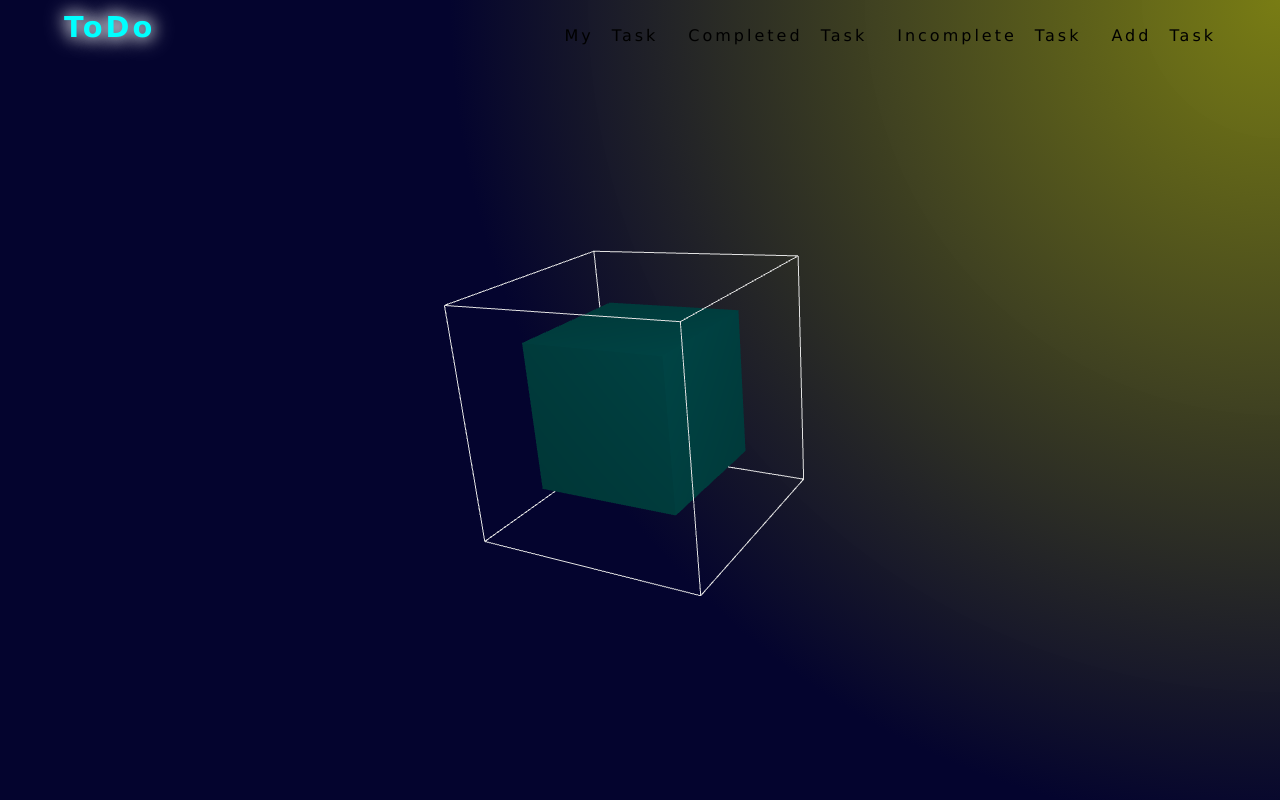
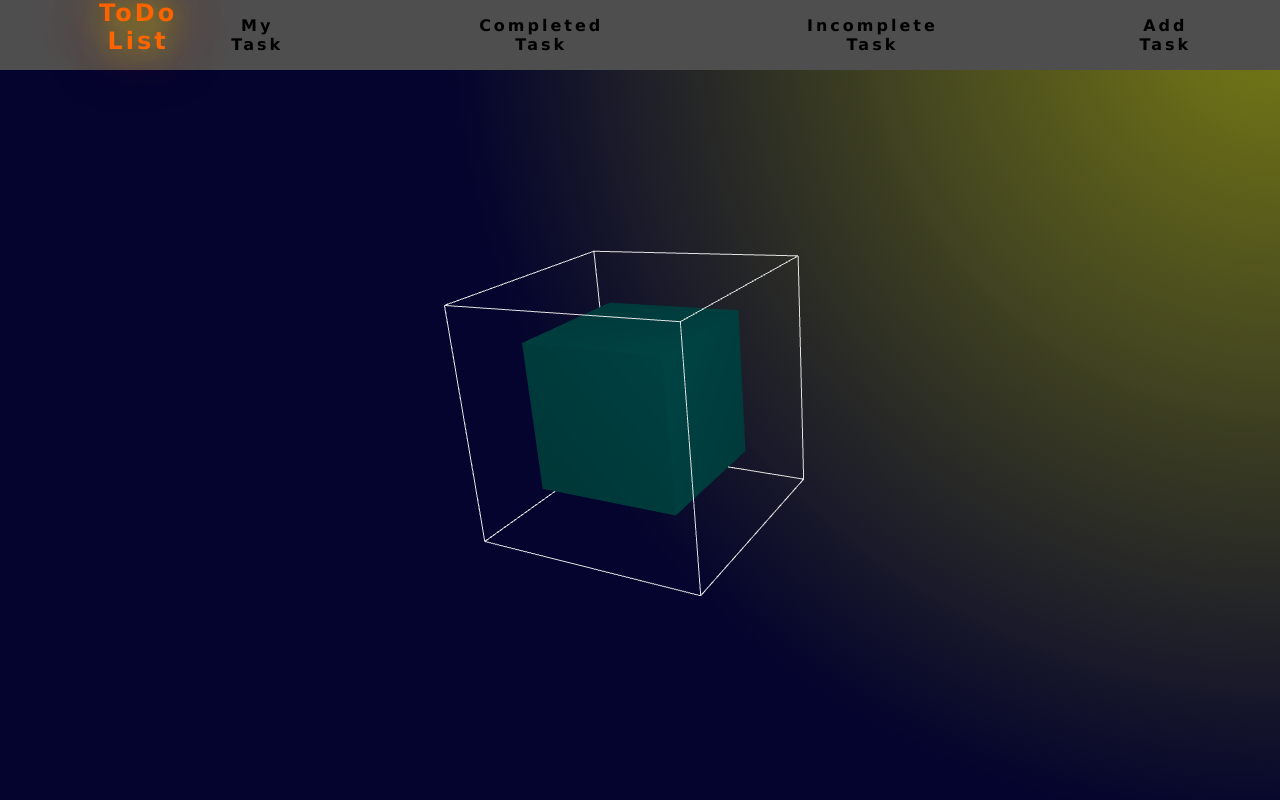
Before and after one commit to Kingobhaisahb/3D-Interactive-ToDo-List, a React (Create React App) app: page / in a window 1280 px wide. Built offline with nearby package versions, Linux system fonts and the light colour scheme.

Commit message:
Completed navbar

```diff
--- a/src/Components/Nav.css
+++ b/src/Components/Nav.css
@@ -8,34 +8,37 @@
   align-items: center;
   justify-content: space-between;
   padding: 0 5%;
-  background: transparent; /* ✅ fully transparent */
+  background: rgb(79, 78, 78); /* ✅ fully transparent */
   color: rgb(0, 0, 0);
   z-index: 10; /* keeps it above everything */
   font-family: Verdana, Arial, sans-serif;
 }
 
 .navbar-left .logo {
-  font-size: 1.8rem;
+  font-size: 1.5 rem;
+  word-spacing: 1px;
   font-weight: bold;
-  color: #00ffff; /* cyan glow */
-  text-shadow: 0 0 15px #f7fafa, 0 0 25px #f8f9f9;
+  color: #fd6500; /* cyan glow */
+  text-shadow: 0 0 70px #ff0202, 0 0 30px #d5ff02;
 }
 
 .navbar-right ul {
   list-style: none;
   display: flex;
-  gap: 30px;
+  gap: 150px;
   margin: 0;
   padding: 0;
+  color:#000000;
+  word-spacing: 1px
 }
 
 .navbar-right li {
   cursor: pointer;
-  font-weight: 500;
+  font-weight: 900;
   transition: color 0.2s ease, transform 0.2s ease;
 }
 
 .navbar-right li:hover {
-  color: #f9fafa; /* subtle cyan on hover */
-  transform: scale(1.05);
+  color: #ffffff;
+  transform: scale(1.10);
 }
--- a/src/Components/Navbar.js
+++ b/src/Components/Navbar.js
@@ -5,7 +5,7 @@ function Nav(){
     return(
         <nav className="navbar">
       <div className="navbar-left">
-        <h1 className="logo">ToDo</h1>
+        <h1 className="logo">ToDo List</h1>
       </div>
       <div className="navbar-right">
         <ul>
```
